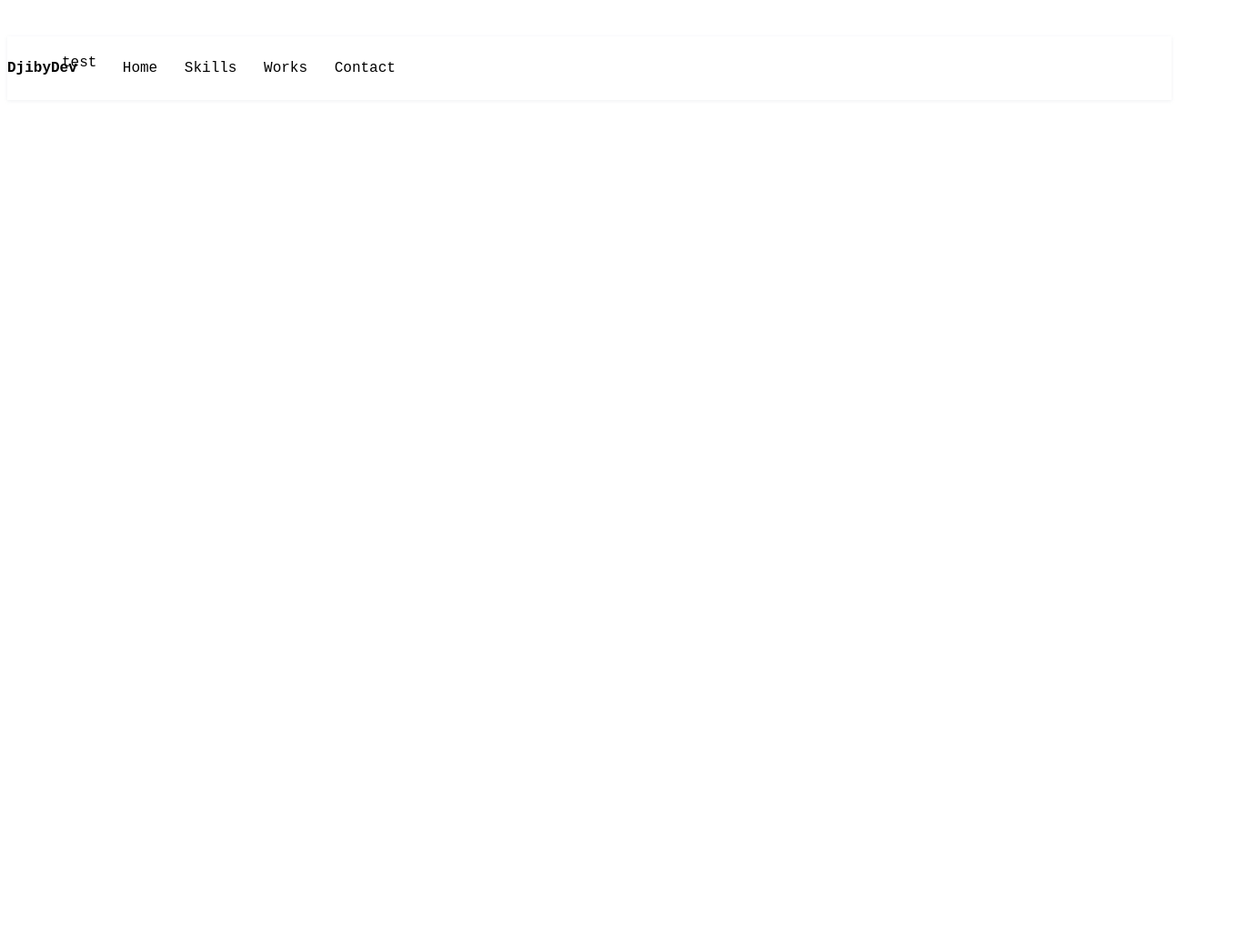
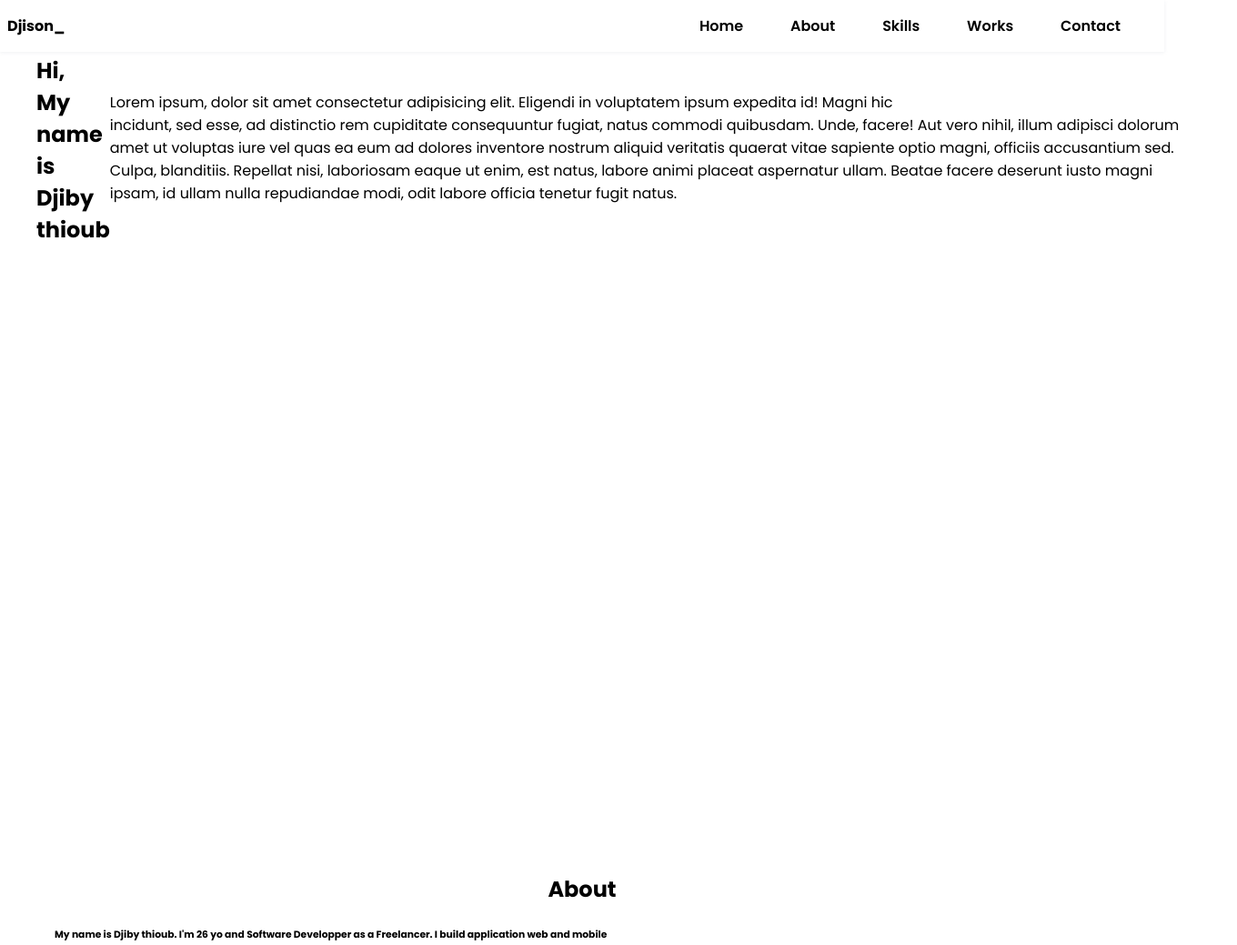
Before and after one commit to B-batman12thy/portfolio, a plain HTML site: page index.html in a window 1280 px wide. Shown: the top 1039 px of the page at 91% size, 1360 px wide, since content can reach past the window. Before the commit the page ends 920 px from the top, so only its background shows below. Drawn offline with Linux system fonts and the light colour scheme.

Commit message:
add some stylesheet25-01-2023

```diff
--- a/asset/css/style.css
+++ b/asset/css/style.css
@@ -1,39 +1,65 @@
 @import url("https://fonts.googleapis.com/css2?family=Poppins:wght@400;600;700&display=swap");
-
 body{
-  font-family: 'Courier New', Courier, monospace;
+  font-family:"Poppins", sans-serif;
+  margin: 0;
+  padding: 0;
 }
 header{
   width: 100%;
   position: fixed;
   box-shadow: 0 1px 4px rgba(146, 161, 176, 0.15);
-
+  background-color: #fff;
 }
 nav{
   display: flex;
+  justify-content: space-between;
   align-items: center;
+  font-weight: 600;
+  margin-left: 0.5rem;
+  margin-right: 3rem;
+
+}
+nav .nav-bar ul{
+  display: flex;
+  justify-content: space-between;
 }
 nav .navbar ul li{
-  margin: 10px;
-  display: flex;
   display: inline-block;
-  justify-content: right;
-
+  margin-left: 3rem;
 }
 .navbar{
   display: flex;
-  justify-content: right;
+  justify-content: space-between;
 }
 
 .navbar ul li a{
   text-decoration: none;
   color: black;
 }
-#home-menu{
+.home-menu{
   border: 50em;
+  height: 100%;
+  width: 100%;
+  padding: 40px 40px 40px 40px;
+  color: black;
   height: 100vh;
-  width: 100px;
-  margin: 40px 40px;
-  padding: 20px 20px;
-  color: black;
 }
+p{
+  margin-top: 60px;
+
+}
+.about-menu{
+  height:100vh;
+  margin:20px;
+  padding: 40px
+}
+.section-title{
+  text-align: center;
+}
+.home-container{
+  display:flex;
+  align-self:flex-end
+}
+h1{
+  width: 200px ;
+}
--- a/index.html
+++ b/index.html
@@ -4,18 +4,19 @@
     <meta charset="UTF-8">
     <meta http-equiv="X-UA-Compatible" content="IE=edge">
     <meta name="viewport" content="width=device-width, initial-scale=1.0">
-    <title>front-end</title>
+    <title>Portfolio</title>
     <link rel="stylesheet" href="/asset/css/style.css">
 </head>
 <body>
     <header>
         <nav>
             <div class="logo1">
-                <b>DjibyDev</b>
+                <b>Djison_</b>
             </div>
             <div class="navbar">
                 <ul>
-                    <li><a href="index.html" class="active">Home</a></li>
+                    <li><a href="#home" >Home</a></li>
+                    <li><a href="#about">About</a></li>
                     <li><a href="#">Skills</a></li>
                     <li><a href="#">Works</a></li>
                     <li><a href="#">Contact</a></li>
@@ -24,9 +25,25 @@
 
           </nav>
     </header>
-    <section id="home-menu">
-        test
-
+    <section  class="home-menu" id="home">
+        <div class="home-container">
+        <h1>Hi,<br>
+            My name is <strong>Djiby thioub</strong>
+        </h1>
+       <p>Lorem ipsum, dolor sit amet consectetur adipisicing elit. Eligendi in voluptatem ipsum expedita id! Magni hic</br> incidunt, sed esse, ad distinctio rem cupiditate consequuntur fugiat, natus commodi quibusdam. Unde, facere!
+       Aut vero nihil, illum adipisci dolorum amet ut voluptas iure vel quas ea eum ad dolores inventore nostrum aliquid veritatis quaerat vitae sapiente optio magni, officiis accusantium sed. Culpa, blanditiis.
+       Repellat nisi, laboriosam eaque ut enim, est natus, labore animi placeat aspernatur ullam. Beatae facere deserunt iusto magni ipsam, id ullam nulla repudiandae modi, odit labore officia tenetur fugit natus.</p>
+    </div>
+    </section>
+    <section class="about-menu" id="about">
+        <h2 class="section-title">About </h2>
+        <h6>My name is Djiby thioub. I'm 26 yo and Software Developper as a Freelancer. I build application web and mobile </h6>
+        <p>Lorem ipsum dolor sit amet consectetur adipisicing elit. Perspiciatis facere itaque deserunt aspernatur, doloremque error aut enim laudantium, adipisci libero rerum architecto reprehenderit consequuntur sunt natus praesentium optio. Doloremque, voluptatum.
+        Vero quaerat magnam quisquam reprehenderit officiis dolores consequuntur iure vitae optio, ut impedit fuga laudantium necessitatibus earum quasi. Qui explicabo aut aspernatur dolor quis rerum atque, perferendis eaque natus consequuntur.</p>
+    </section>
+    <section class="skill-menu">
+        <h2>this menu is about some skills menu</h2>
+        <p>i use a lot of tools for building my website. I sue HTML and CSS and Javascript for building some website from scratch. And i have use a lot of framework for web app like Angular adn React</p>
     </section>
 
 </body>
```
